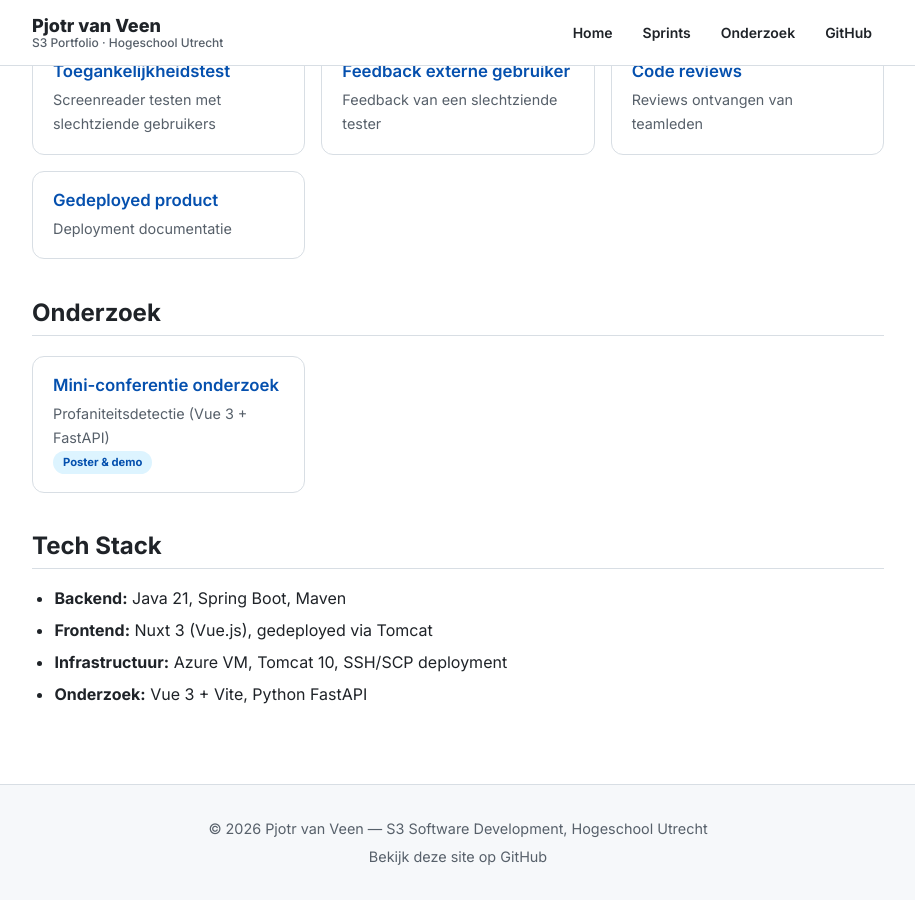
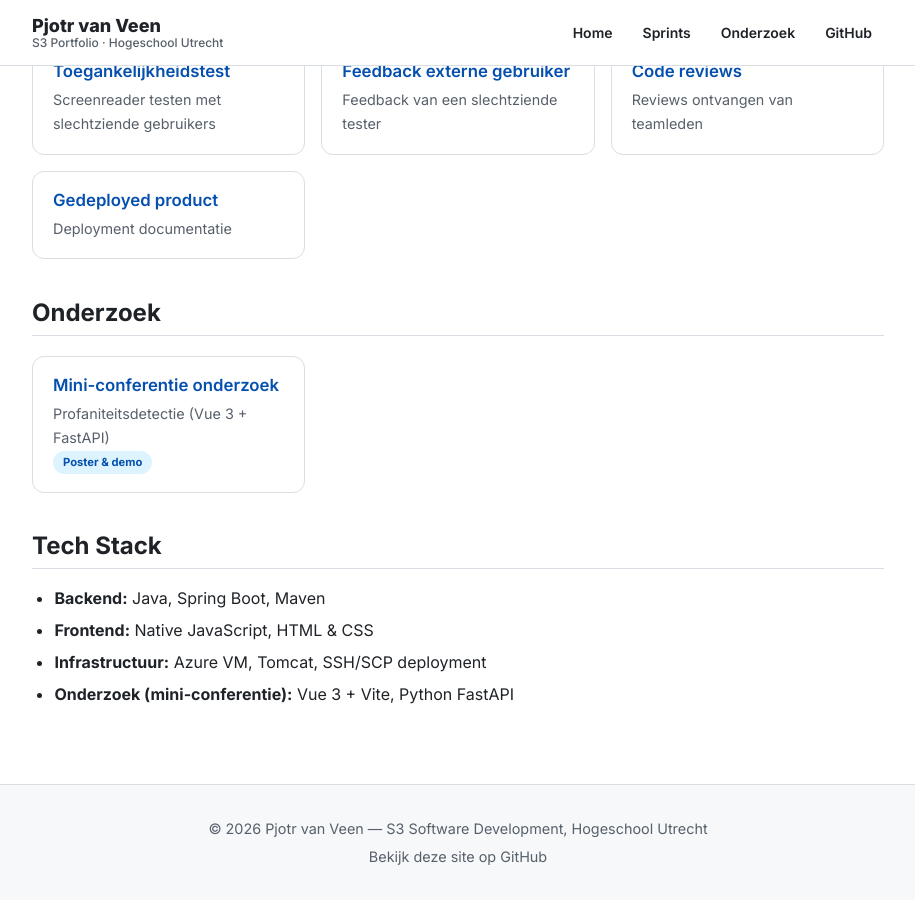
Before and after one commit to pjotrvv/portfolio-s3, a Jekyll site: the page built from index.md, in a window 1280 px wide and 900 px high, scrolled down 1690 px. Shown: the whole window, without its empty margins (182-1097 px from the left). Built offline with Jekyll 4.4.1, drawn with Linux system fonts in a browser that asks for light colours.

```diff
--- a/index.md
+++ b/index.md
@@ -83,7 +83,7 @@ In dit portfolio documenteer ik mijn werk tijdens de minor **S3 Software Develop
 
 ## Tech Stack
 
-- **Backend:** Java 21, Spring Boot, Maven
-- **Frontend:** Nuxt 3 (Vue.js), gedeployed via Tomcat
-- **Infrastructuur:** Azure VM, Tomcat 10, SSH/SCP deployment
-- **Onderzoek:** Vue 3 + Vite, Python FastAPI
+- **Backend:** Java, Spring Boot, Maven
+- **Frontend:** Native JavaScript, HTML &amp; CSS
+- **Infrastructuur:** Azure VM, Tomcat, SSH/SCP deployment
+- **Onderzoek (mini-conferentie):** Vue 3 + Vite, Python FastAPI
```
Also changed, not shown: AccessabilityTest.md (+6 -4 lines), CodeReviews/index.md (+1 -1 lines), Communicatie/2.md (+5 -1 lines).
